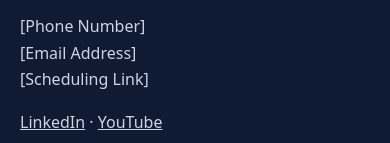
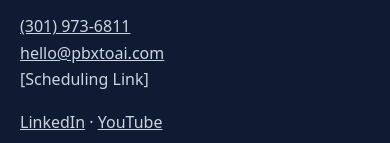
Before and after one commit to calldirectorai/pbxtoai-home, a plain HTML site: page resources/index.html in a window 390 px wide. Shown: the part 3085-3228 px from the top of the page. Drawn offline with Linux system fonts and the light colour scheme.

Commit message:
Add phone and email to resources/index.html

```diff
--- a/resources/index.html
+++ b/resources/index.html
@@ -10,4 +10,4 @@
 <div class="c"><h3>Can Voice AI Help Your Business Answer Calls After Hours?</h3><p>When Voice AI fits after-hours coverage, when it does not, and how human escalation fits in.</p><p class="soon">Coming soon</p></div>
 <div class="c"><h3>Legacy Phone Lines and Critical Devices: What Needs Special Attention</h3><p>Why alarm, elevator, security, and access-control lines need individual assessment before any change.</p><p class="soon">Coming soon</p></div>
 </div></section>
-</main><footer class="dk" style="border-top:1px solid #223863"><div class="w g g3"><div><b style="color:#fff">PBXtoAI</b><p>PBXtoAI helps businesses move from outdated phone lines and PBX systems to modern SIP, cloud calling, and Voice AI-powered call handling.</p></div><div><b style="color:#fff">Explore</b><p><a href="/">Home</a><br><a href="/phone-system-review/">Phone System Review</a><br><a href="/solutions/">Solutions</a><br><a href="/industries/">Industries</a><br><a href="/resources/">Resources</a><br><a href="/about/">About</a><br><a href="/contact/">Contact</a><br><a href="/privacy-policy/">Privacy Policy</a><br><a href="/terms-of-service/">Terms</a></p></div><div><b style="color:#fff">Service area</b><p>Maryland | Washington, DC | Northern Virginia</p><p>[Phone Number]<br>[Email Address]<br>[Scheduling Link]</p><p><a href="#linkedin-placeholder">LinkedIn</a> · <a href="#youtube-placeholder">YouTube</a></p></div></div><p class="cp">© 2026 PBXtoAI. All rights reserved.</p></footer></body></html>
+</main><footer class="dk" style="border-top:1px solid #223863"><div class="w g g3"><div><b style="color:#fff">PBXtoAI</b><p>PBXtoAI helps businesses move from outdated phone lines and PBX systems to modern SIP, cloud calling, and Voice AI-powered call handling.</p></div><div><b style="color:#fff">Explore</b><p><a href="/">Home</a><br><a href="/phone-system-review/">Phone System Review</a><br><a href="/solutions/">Solutions</a><br><a href="/industries/">Industries</a><br><a href="/resources/">Resources</a><br><a href="/about/">About</a><br><a href="/contact/">Contact</a><br><a href="/privacy-policy/">Privacy Policy</a><br><a href="/terms-of-service/">Terms</a></p></div><div><b style="color:#fff">Service area</b><p>Maryland | Washington, DC | Northern Virginia</p><p><a href="tel:+13019736811">(301) 973-6811</a><br><a href="mailto:hello@pbxtoai.com">hello@pbxtoai.com</a><br>[Scheduling Link]</p><p><a href="#linkedin-placeholder">LinkedIn</a> · <a href="#youtube-placeholder">YouTube</a></p></div></div><p class="cp">© 2026 PBXtoAI. All rights reserved.</p></footer></body></html>
```
